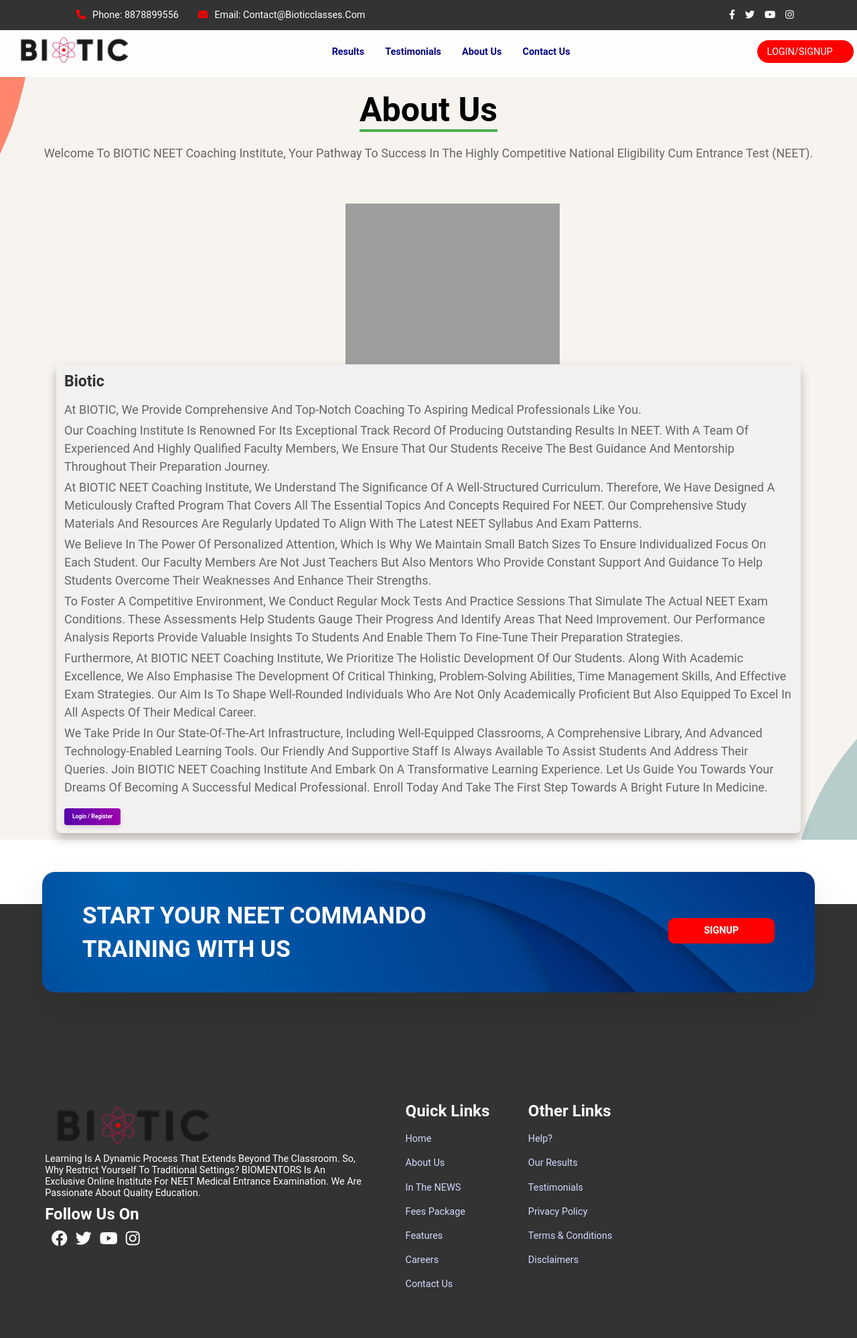
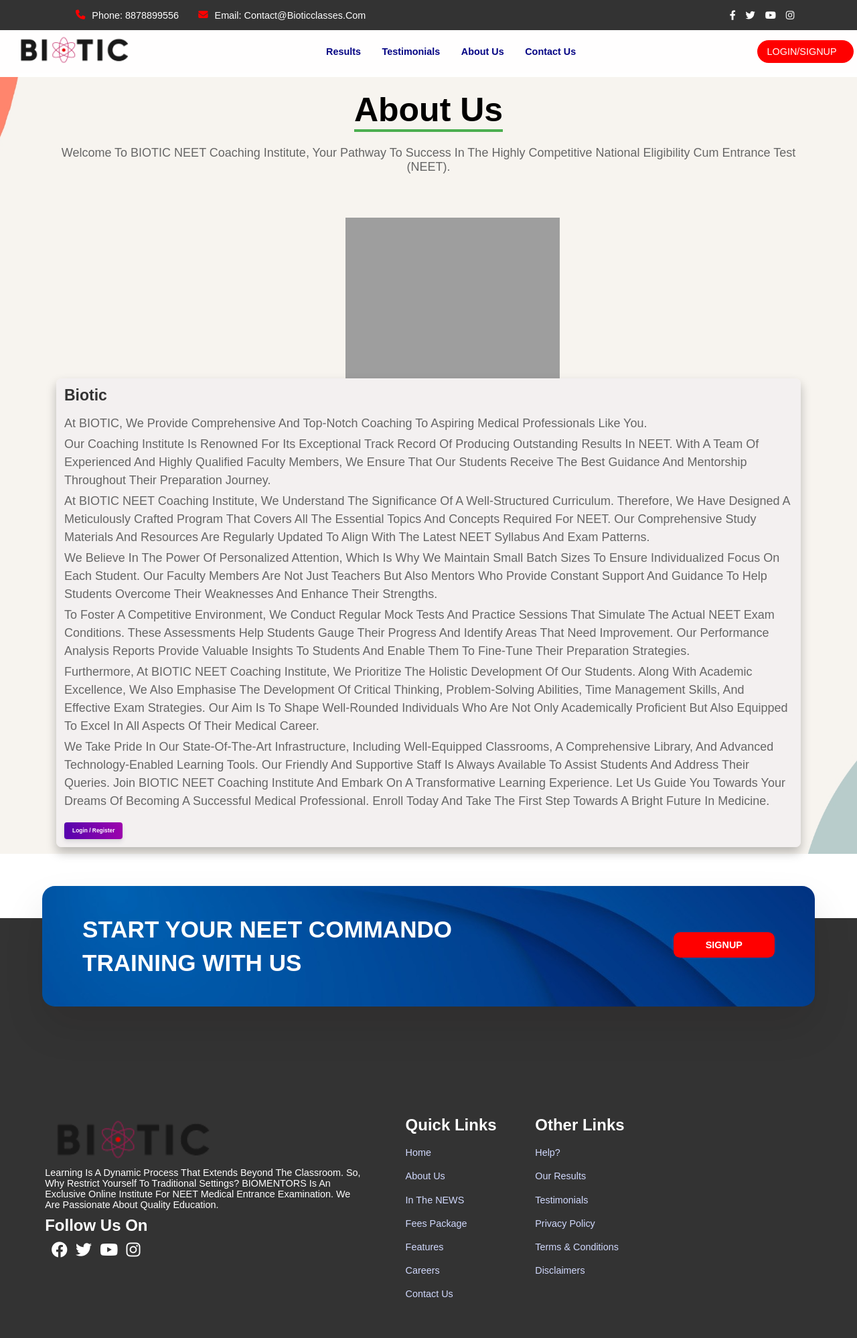
Before and after one commit to SUYASHHAGARWAL/octapina, a Python web app: template octapinapp/Templates/index.html in a window 1280 px wide. Shown: the whole page at 67% size. Before the commit the page ends 1922 px from the top, so only its background shows below. Run offline with Jinja, Linux system fonts and the light colour scheme; the template is opened without the code that fills it, so the values that code supplies are empty; grey boxes are pictures that could not be loaded.

Commit message:
Update about.css

```diff
--- a/static/css/about.css
+++ b/static/css/about.css
@@ -2,7 +2,7 @@
     margin: 0;
     padding: 0;
     box-sizing: border-box;
-    font-family: 'roboto',sans-serif;
+   font-family: 'poppins',sans-serif;
 }
 
 .bg{
```
